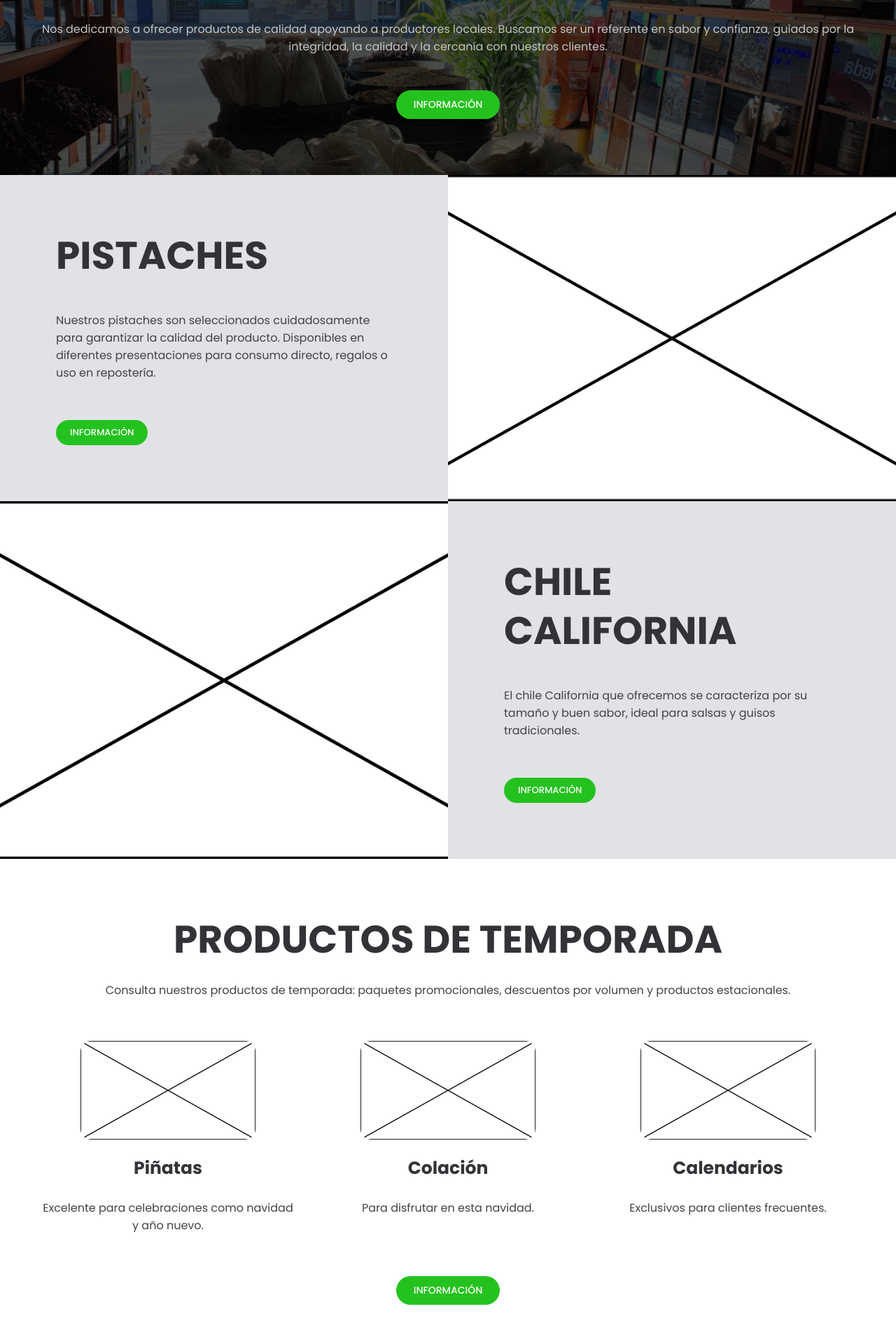
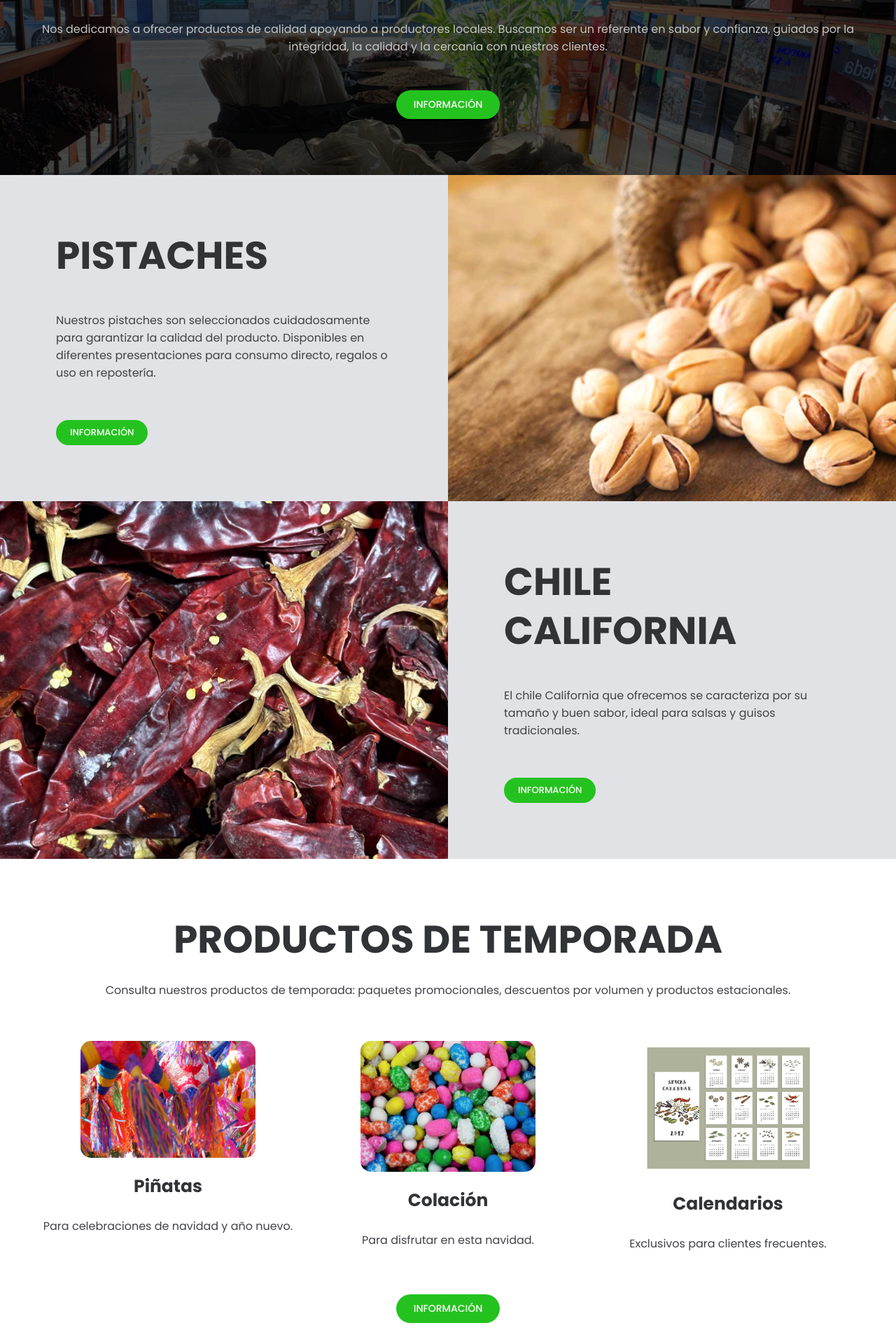
Before and after one commit to mari005a/el_pistachon, a PHP site: page /html/index.html in a window 1280 px wide. Shown: the part 1586-3506 px from the top of the page at 70% size. Run offline with PHP 8.4, Linux system fonts and the light colour scheme.

Commit message:
inicio terminado creo vivaa

```diff
--- a/css/style.css
+++ b/css/style.css
@@ -311,8 +311,16 @@ p {
     margin-top: 10px;
 }
 
-.featured-image-1, .featured-image-2 {
-    background-image: url(../imagenes/no_image.png);
+.featured-image-1 {
+    background-image: url(../imagenes/pistaches.jpg);
+    background-position: center center;
+    background-repeat: no-repeat;
+    background-size: cover;
+    width: 50%;
+}
+
+.featured-image-2 {
+    background-image: url(../imagenes/chileguajillo.jpg);
     background-position: center center;
     background-repeat: no-repeat;
     background-size: cover;
--- a/html/index.html
+++ b/html/index.html
@@ -127,21 +127,21 @@
 
         <div class="seasonal-grid">
             <div class="seasonal-card">
-                <img src="../imagenes/no_image.png" alt="Piñatas">
+                <img src="../imagenes/piñatas.jpg" alt="Piñatas">
                 <h3>Piñatas</h3>
                 <p>
-                    Excelente para celebraciones como navidad y año nuevo.
+                    Para celebraciones de navidad y año nuevo.
                 </p>
             </div>
             <div class="seasonal-card">
-                <img src="../imagenes/no_image.png" alt="Colación">
+                <img src="../imagenes/colacion.jpg" alt="Colación">
                 <h3>Colación</h3>
                 <p>
                     Para disfrutar en esta navidad.
                 </p>
             </div>
             <div class="seasonal-card">
-                <img src="../imagenes/no_image.png" alt="Calendarios">
+                <img src="../imagenes/calendario.jpg" alt="Calendarios">
                 <h3>Calendarios</h3>
                 <p>
                     Exclusivos para clientes frecuentes.
```
Also changed, not shown: imagenes/calendario.jpg (added), imagenes/chileguajillo.jpg (added), imagenes/colacion.jpg (added), imagenes/piñatas.jpg (added), imagenes/pistaches.jpg (added).
